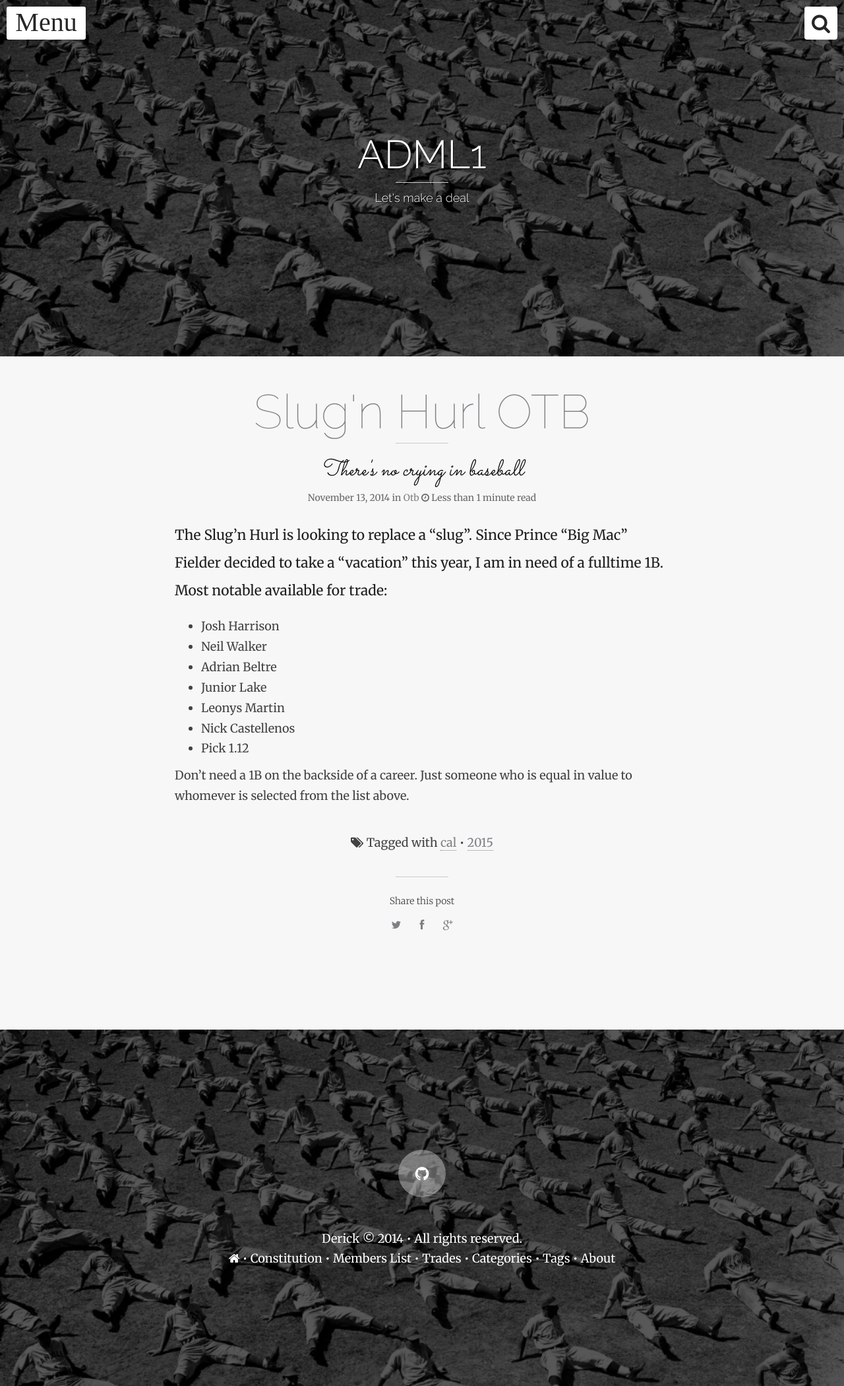
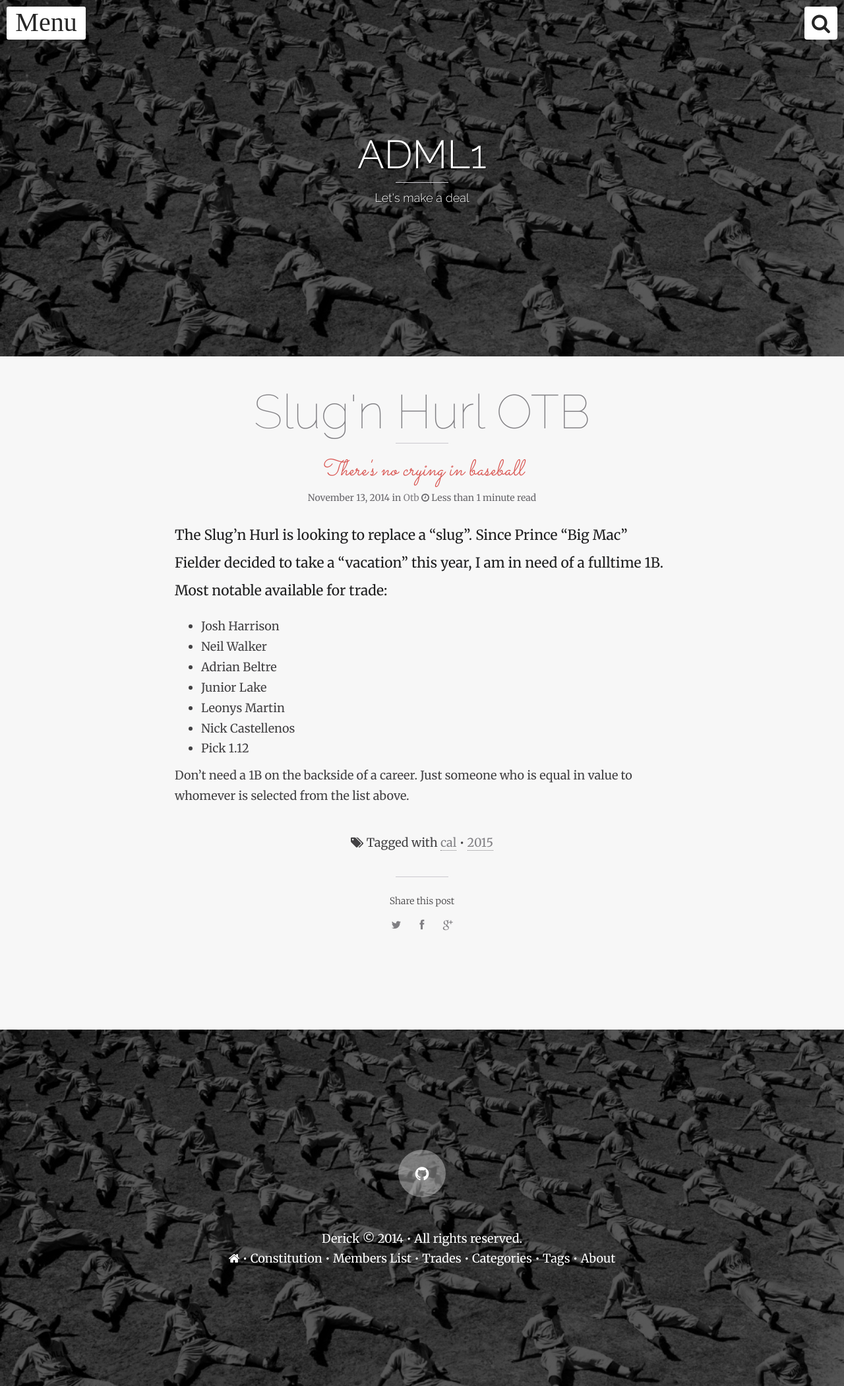
Before and after one commit to ADML1/adml1.github.io, a Jekyll site: the page built from _posts/2014-11-13-cal-otb.md, in a window 1280 px wide. Shown: the whole page at 66% size. Built offline with Jekyll 4.4.1, drawn with Linux system fonts in a browser that asks for light colours; nearby versions of some CDN libraries; comment, search, counter and statistics services are not loaded.

Commit message:
Change cursive color to red.

```diff
--- a/_layouts/post.html
+++ b/_layouts/post.html
@@ -24,7 +24,7 @@
                         {% else %}
                         <h1 class="post-title text-center hyper lighter bordered-bottom entry-title" itemprop="headline"><!-- {% if page.type == 'quote' %}<i class="icon-quote-left"></i> {% endif %} -->{% if page.type == 'status' %}<i class="icon-retweet"></i> {% endif %}{% if page.type == 'video' %}<i class="icon-play-circle"></i> {% endif %}{% if page.type == 'photo' %}<i class="icon-picture"></i> {% endif %}{{ page.title }}</h1>
                         {% endif %}
-                        <div class="cursive" style="color: #000; font-style:italic;">{{ page.description }}</div>
+                        <div class="cursive" style="color: #d9534f; font-style:italic;">{{ page.description }}</div>
                         <div class="post-info text-center small">
                             {% if page.modified %}<span class="entry-date date published">{% else %}<span class="entry-date date published updated">{% endif %}<time datetime="{{ page.date | date_to_xmlschema }}" class="post-time" itemprop="datePublished">{{ page.date | date: "%B %d, %Y" }}</time><span>{% if page.modified %}{% if modifiedtime != posttime %} and <code>last modified on <span class="entry-date date updated"><time datetime="{{ page.modified | date: "%Y-%m-%d" }}" itemprop="dateModified">{{ page.modified | date: "%B %d, %Y" }}</time></code></span>{% endif %}{% endif %}
                             in <span class="post-tags">{% for tag in page.categories %}<a href="{{ site.url }}/categories/index.html#{{ page.categories | cgi_encode }}" data-toggle="tooltip" title="Other posts from the {{ tag | capitalize }} category" rel="tag">{{ tag | capitalize }}</a>{% unless forloop.last %}&nbsp;&bull;&nbsp;{% endunless %}{% endfor %}</span>{% if site.readtime %}&nbsp;<span class="post-tags"><i class="icon-time"></i>&nbsp;{% if readtime > 1 and readtime < 1.5 %}1 minute read{% endif %}{% if readtime > 1.5 %}<span class="time">{{ readtime }}</span> minutes read{% endif %}{% if readtime < 1 %}Less than 1 minute read{% endif %}</span>{% endif %}
```
